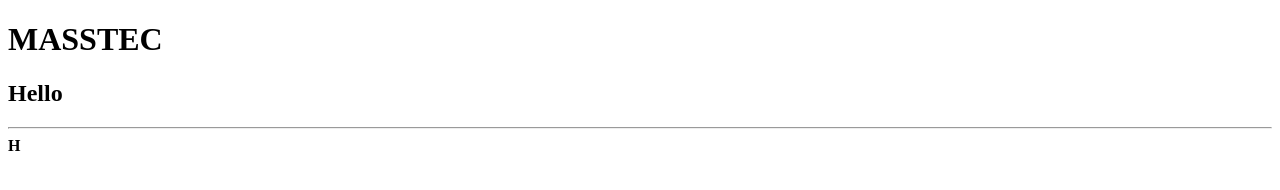
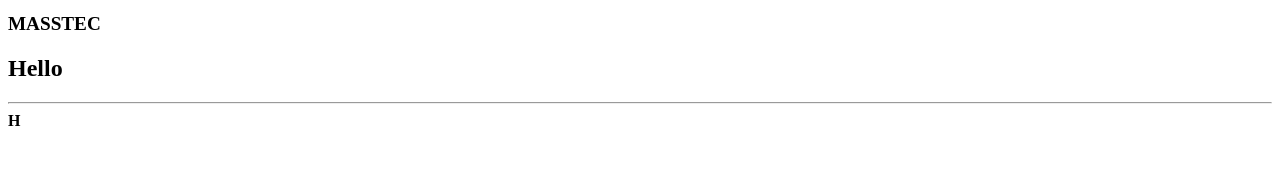
Before and after one commit to SethikaManumitha/hello, a plain HTML site: page hello.html in a window 1280 px wide. Drawn offline with Linux system fonts and the light colour scheme.

Commit message:
add style

```diff
--- a/hello.html
+++ b/hello.html
@@ -4,7 +4,7 @@
         <title>Hello!</title>
     </head>
     <body>
-        <h1>MASSTEC</h1>
+        <h1 style="font-size: larger;">MASSTEC</h1>
         <h2>Hello</h2><hr>
         <b>H</b>
     </body>
```
